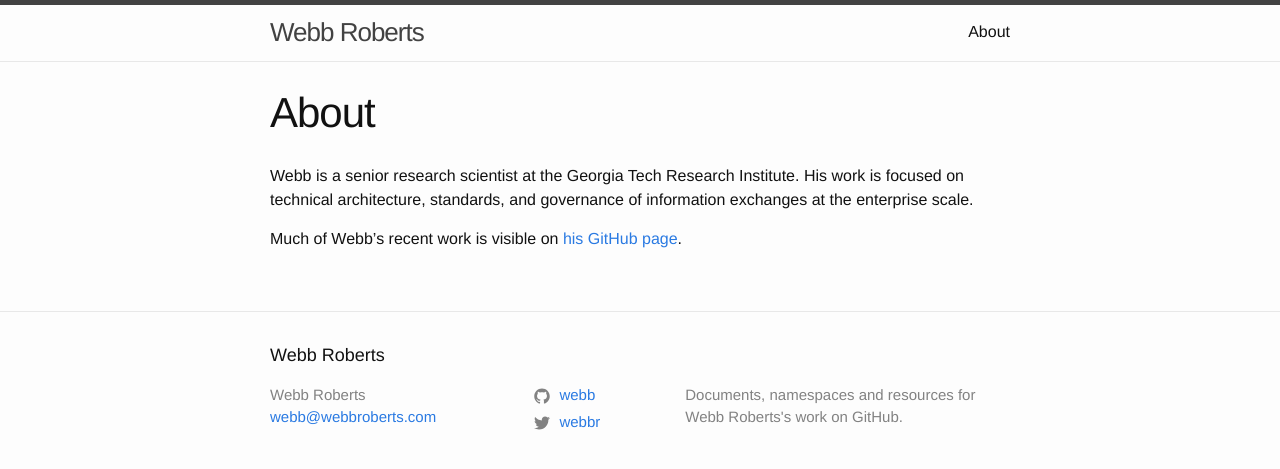
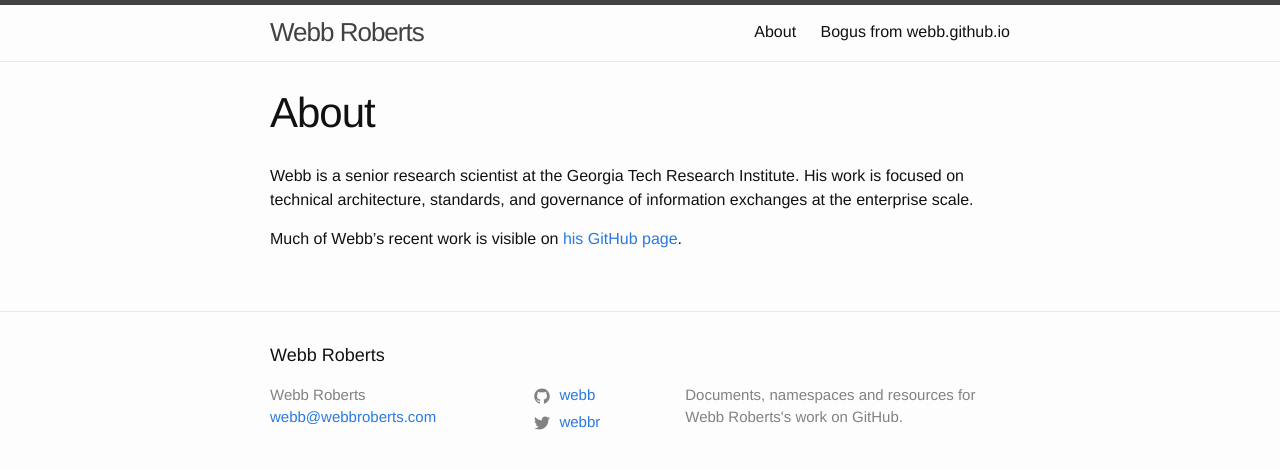
Before and after one commit to webb/webb.github.io, a Jekyll site: the page built from about.md, in a window 1280 px wide. Shown: the top 469 px of the page. Built offline with Jekyll 4.4.1, drawn with Linux system fonts in a browser that asks for light colours.

Commit message:
Added bogus.

```diff
--- a/_layouts/home.html
+++ b/_layouts/home.html
@@ -16,6 +16,9 @@ layout: default
 
         <h2>
           <a class="post-link" href="{{ post.url | relative_url }}">{{ post.title | escape }}</a>
+          <div class="post-content">
+            {{ post.content }}
+          </div>
         </h2>
       </li>
     {% endfor %}
--- /dev/null
+++ b/bogus/index.md
@@ -0,0 +1,5 @@
+---
+title: Bogus from webb.github.io
+---
+
+This page is from webb.github.io.
```
